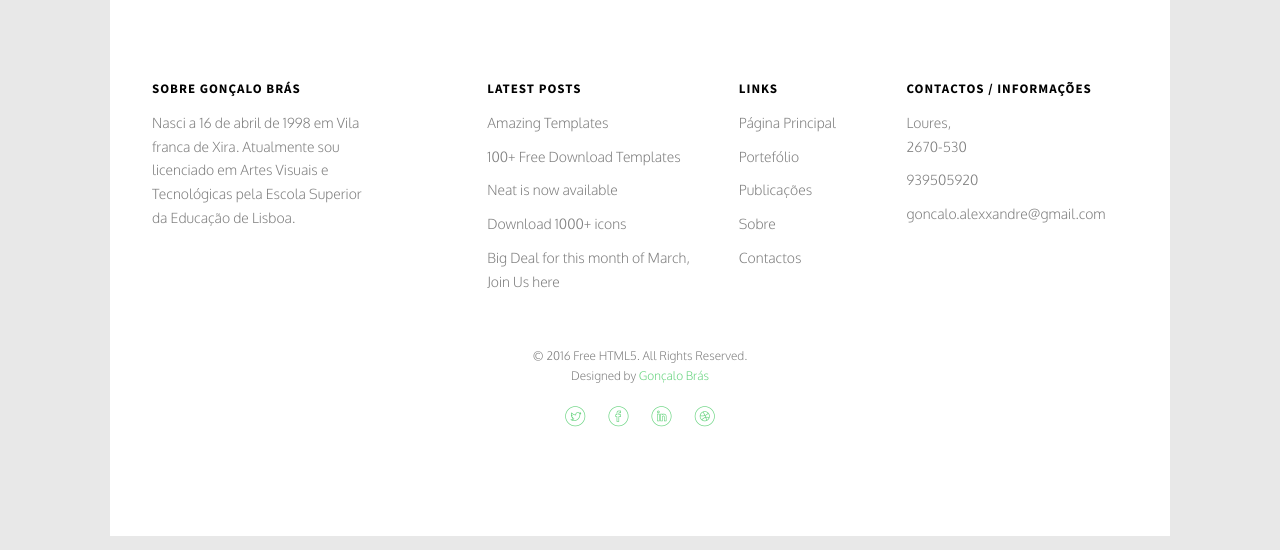
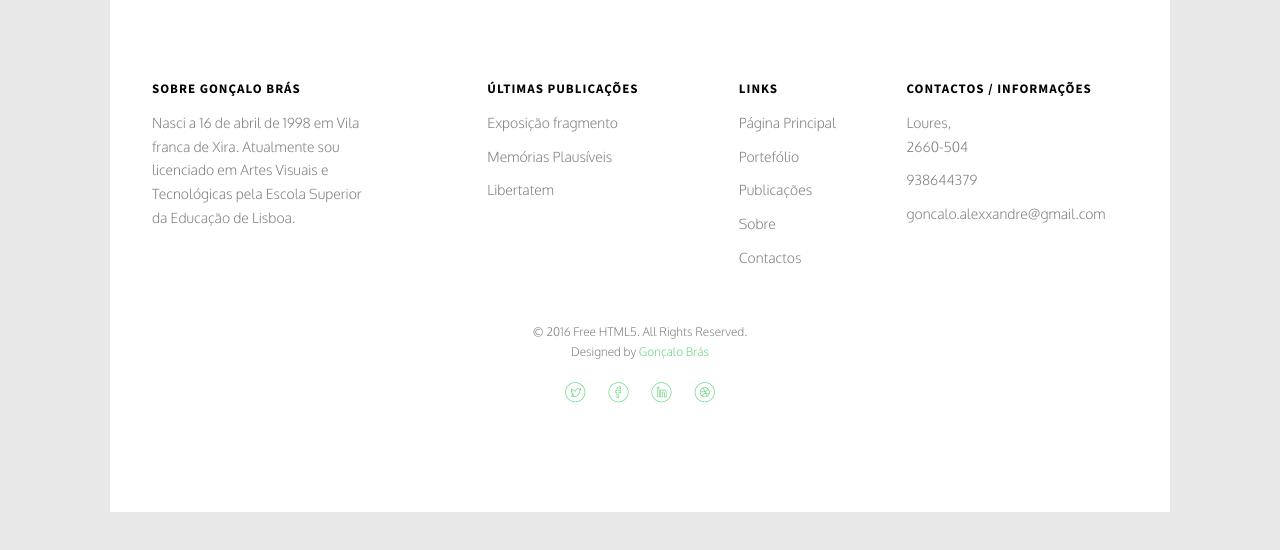
Before and after one commit to goncaloarb/portefoliooficial, a plain HTML site: page index.html in a window 1280 px wide. Shown: the part 2570-3120 px from the top of the page. After the commit the page ends 3096 px from the top, so only its background shows below. Drawn offline with Linux system fonts and the light colour scheme; files whose address does not match are found by name.

Commit message:
Update index.html
links

```diff
--- a/index.html
+++ b/index.html
@@ -320,13 +320,12 @@
 					<p>Nasci a 16 de abril de 1998 em Vila franca de Xira. Atualmente sou licenciado em Artes Visuais e Tecnológicas pela Escola Superior da Educação de Lisboa.</p>
 				</div>
 				<div class="col-md-3 col-md-push-1">
-					<h4>Latest Posts</h4>
+					<h4>Últimas publicações</h4>
 					<ul class="fh5co-footer-links">
-						<li><a href="#">Amazing Templates</a></li>
-						<li><a href="#">100+ Free Download Templates</a></li>
-						<li><a href="#">Neat is now available</a></li>
-						<li><a href="#">Download 1000+ icons</a></li>
-						<li><a href="#">Big Deal for this month of March, Join Us here</a></li>
+						<li><a href="https://www.instagram.com/p/B-MVjKUJ-7l/">Exposição fragmento</a></li>
+						<li><a href="https://www.cm-loures.pt/agenda.aspx?displayid=4046">Memórias Plausíveis</a></li>
+						<li><a href="https://www.cm-loures.pt/noticia.aspx?displayid=4460">Libertatem</a></li>
+
 					</ul>
 				</div>
 
@@ -344,8 +343,8 @@
 				<div class="col-md-3">
 					<h4>Contactos / Informações</h4>
 					<ul class="fh5co-footer-links">
-						<li>Loures, <br> 2670-530</li>
-						<li><a href="tel://939505920">939505920</a></li>
+						<li>Loures, <br> 2660-504</li>
+						<li><a href="tel://939505920">938644379</a></li>
 						<li><a href="mailto:goncalo.alexxandre@gmail.com">goncalo.alexxandre@gmail.com</a></li>
 
 					</ul>
```
